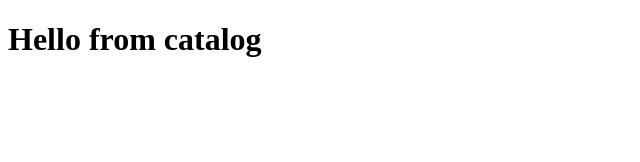
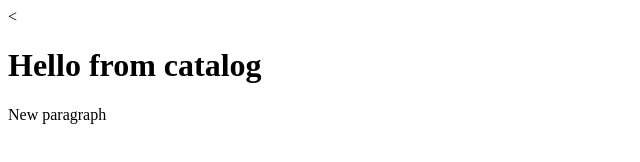
Before and after one commit to yuliakroxa3/training_u1, a plain HTML site: page trainig_github/cat.html in a window 1280 px wide. Shown: the whole page, without its empty margins (0-640 px from the left). Drawn offline with Linux system fonts and the light colour scheme.

Commit message:
fexes cat.html

```diff
--- a/trainig_github/cat.html
+++ b/trainig_github/cat.html
@@ -6,6 +6,7 @@
     <title>Document</title>
 </head>
 <body>
-    <h1>Hello from catalog</h1>
+    <<h1>Hello from catalog</h1>
+    <p>New paragraph</p>
 </body>
 </html>
```
